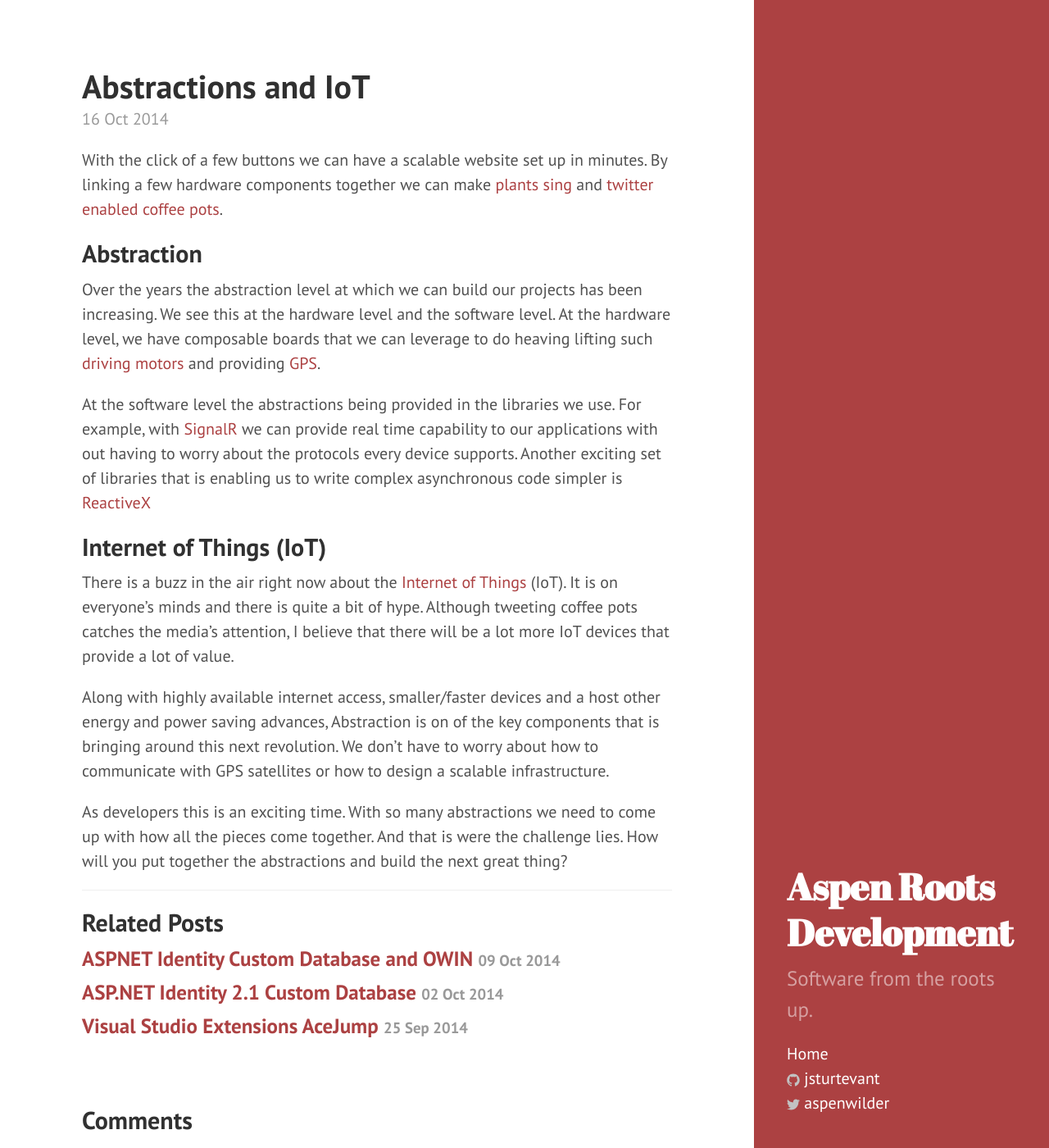
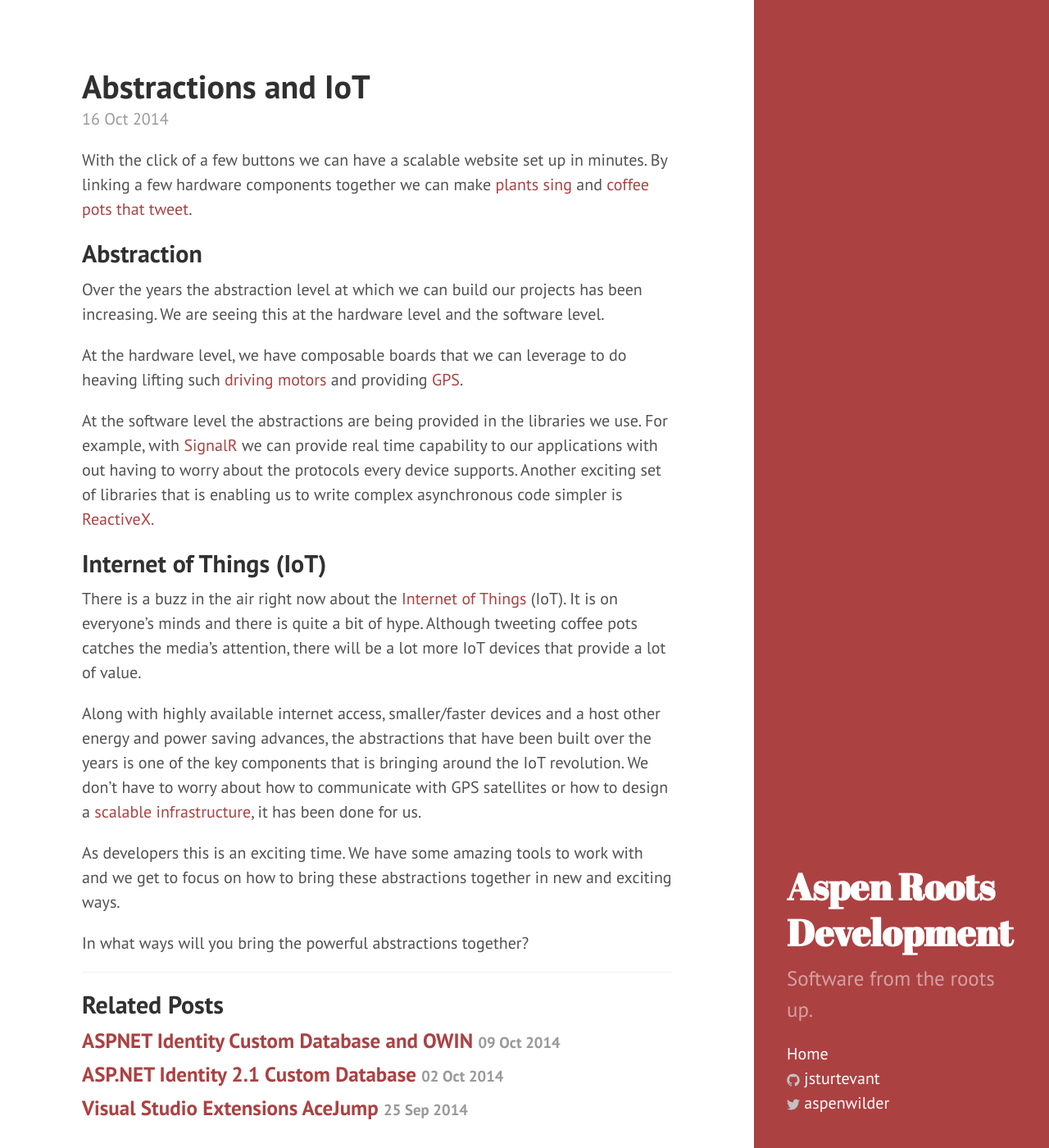
Before and after one commit to jsturtevant/jsturtevant.github.io, a Jekyll site: the page built from _posts/2014-10-16-Abstractions-and-IoT.markdown, in a window 1280 px wide and 1400 px high. Shown: the whole window at 82% size. Built offline with Jekyll 4.4.1, drawn with Linux system fonts in a browser that asks for light colours; Markdown is read by kramdown in place of the engine named in the settings; comment, search, counter and statistics services are not loaded.

Commit message:
final draft

```diff
--- a/_posts/2014-10-16-Abstractions-and-IoT.markdown
+++ b/_posts/2014-10-16-Abstractions-and-IoT.markdown
@@ -5,16 +5,20 @@ date:   2014-10-16
 categories: IoT
 ---
 
-With the click of a few buttons we can have a scalable website set up in minutes.  By linking a few hardware components together we can make [plants sing](http://www.instructables.com/id/Singing-plant-Make-your-plant-sing-with-Arduino-/) and [twitter enabled coffee pots](http://www.instructables.com/id/Tweet-a-Pot-Twitter-Enabled-Coffee-Pot/).
+With the click of a few buttons we can have a scalable website set up in minutes.  By linking a few hardware components together we can make [plants sing](http://www.instructables.com/id/Singing-plant-Make-your-plant-sing-with-Arduino-/) and       [coffee pots that tweet](http://www.instructables.com/id/Tweet-a-Pot-Twitter-Enabled-Coffee-Pot/).
 
 ## Abstraction
-Over the years the abstraction level at which we can build our projects has been increasing.  We see this at the hardware level and the software level.  At the hardware level, we have composable boards that we can leverage to do heaving lifting such [driving motors](https://www.sparkfun.com/products/9815) and providing [GPS](https://www.sparkfun.com/products/10710).
+Over the years the abstraction level at which we can build our projects has been increasing.  We are seeing this at the hardware level and the software level.
 
-At the software level the abstractions being provided in the libraries we use. For example,  with [SignalR](http://signalr.net/) we can provide real time capability to our applications with out having to worry about the protocols every device supports.  Another exciting set of libraries that is enabling us to write  complex asynchronous code simpler is [ReactiveX](http://reactivex.io/)
+At the hardware level, we have composable boards that we can leverage to do heaving lifting such [driving motors](https://www.sparkfun.com/products/9815) and providing [GPS](https://www.sparkfun.com/products/10710).
+
+At the software level the abstractions are being provided in the libraries we use. For example,  with [SignalR](http://signalr.net/) we can provide real time capability to our applications with out having to worry about the protocols every device supports.  Another exciting set of libraries that is enabling us to write  complex asynchronous code simpler is [ReactiveX.](http://reactivex.io/)
 
 ## Internet of Things (IoT)
-There is a buzz in the air right now about the [Internet of Things](http://en.wikipedia.org/wiki/Internet_of_Things) (IoT).  It is on everyone's minds and there is quite a bit of hype.  Although tweeting coffee pots catches the media's attention, I believe that there will be a lot more IoT devices that provide a lot of value.
+There is a buzz in the air right now about the [Internet of Things](http://en.wikipedia.org/wiki/Internet_of_Things) (IoT).  It is on everyone's minds and there is quite a bit of hype.  Although tweeting coffee pots catches the media's attention, there will be a lot more IoT devices that provide a lot of value.
 
-Along with highly available internet access, smaller/faster devices and a host other energy and power saving advances, Abstraction is on of the key components that is bringing around this next revolution.  We don't have to worry about how to communicate with GPS satellites or how to design a scalable infrastructure.
+Along with highly available internet access, smaller/faster devices and a host other energy and power saving advances, the abstractions that have been built over the years is one of the key components that is bringing around the IoT revolution.  We don't have to worry about how to communicate with GPS satellites or how to design a [scalable infrastructure](http://azure.microsoft.com/en-us/overview/what-is-azure/), it has been done for us.
 
-As developers this is an exciting time.  With so many abstractions we need to come up with how all the pieces come together.  And that is were the challenge lies.  How will you put together the abstractions and build the next great thing?
+As developers this is an exciting time.  We have some amazing tools to work with and we get to focus on how to bring these abstractions together in new and exciting ways.
+
+In what ways will you bring the powerful abstractions together?
```
